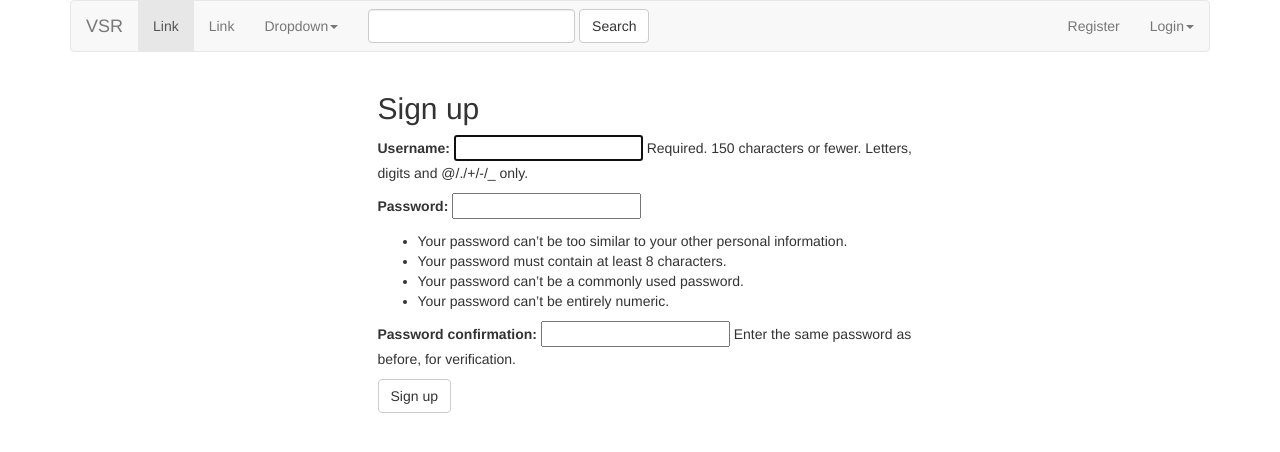
After one commit to CACppuccino/pysite, a Django app: page /trails/usr/register/ in a window 1280 px wide. The commit adds this page. Shown: the top 452 px of the page. Run offline with Django 3.2, Linux system fonts and the light colour scheme; some libraries are stand-ins or nearby versions.

Commit message:
register primary step finished

```diff
--- a/trails/templates/trails/index.html
+++ b/trails/templates/trails/index.html
@@ -57,7 +57,7 @@
 					</form>
 					<ul class="nav navbar-nav navbar-right">
 						<li>
-							 <a href="#">Register</a>
+							 <a href="./trails/usr/register">Register</a>
 						</li>
 						{% if not user.is_authenticated %}
 						<li class="dropdown">
--- /dev/null
+++ b/trails/templates/trails/register.html
@@ -0,0 +1,111 @@
+<!DOCTYPE html>
+
+<html>
+<head>
+<meta http-equiv="Content-Type" content="text/html; charset=UTF-8">
+   <title>Visual Sydney Rock-Download</title>
+	<link rel="stylesheet" href="https://cdn.bootcss.com/bootstrap/3.3.7/css/bootstrap.min.css">
+	<script src="https://cdn.bootcss.com/jquery/2.1.1/jquery.min.js"></script>
+	<script src="https://cdn.bootcss.com/bootstrap/3.3.7/js/bootstrap.min.js"></script>
+</head>
+<body cz-shortcut-listen="true">
+<div class="container">
+	<div class="row clearfix">
+		<div class="col-md-12 column">
+			<nav class="navbar navbar-default" role="navigation">
+				<div class="navbar-header">
+					 <button type="button" class="navbar-toggle" data-toggle="collapse" data-target="#bs-example-navbar-collapse-1"> <span class="sr-only">Toggle navigation</span><span class="icon-bar"></span><span class="icon-bar"></span><span class="icon-bar"></span></button>
+					<a class="navbar-brand" href="#">VSR</a>
+				</div>
+
+				<div class="collapse navbar-collapse" id="bs-example-navbar-collapse-1">
+					<ul class="nav navbar-nav">
+						<li class="active">
+							 <a href="#">Link</a>
+						</li>
+						<li>
+							 <a href="#">Link</a>
+						</li>
+						<li class="dropdown">
+							 <a href="#" class="dropdown-toggle" data-toggle="dropdown">Dropdown<strong class="caret"></strong></a>
+							<ul class="dropdown-menu">
+								<li>
+									 <a href="#">Action</a>
+								</li>
+								<li>
+									 <a href="#">Another action</a>
+								</li>
+								<li>
+									 <a href="#">Something else here</a>
+								</li>
+								<li class="divider">
+								</li>
+								<li>
+									 <a href="#">Separated link</a>
+								</li>
+								<li class="divider">
+								</li>
+								<li>
+									 <a href="#">One more separated link</a>
+								</li>
+							</ul>
+						</li>
+					</ul>
+					<form class="navbar-form navbar-left" role="search">
+						<div class="form-group">
+							<input type="text" class="form-control">
+						</div> <button type="submit" class="btn btn-default">Search</button>
+					</form>
+					<ul class="nav navbar-nav navbar-right">
+						<li>
+							 <a href="#">Register</a>
+						</li>
+							{% if not user.is_authenticated %}
+						<li class="dropdown">
+							 <a href="#" class="dropdown-toggle" data-toggle="dropdown">Login<strong class="caret"></strong></a>
+							<ul class="dropdown-menu">
+							<form class="form-group" role="form" method="POST">
+							{% csrf_token %}
+									<div class="form-group"><label for="exampleInputEmail1">Email address</label><input type="text" class="form-control"  name = "username"></div>
+
+
+		<div class="form-group">							<label for="exampleInputPassword1">Password</label><input type="password" class="form-control" name = "password"></div>
+
+
+<div class="form-group">									<button type="submit" class="btn btn-default">Login</button></div>
+
+							</form>
+							</ul>
+						</li>
+						{% else %}
+						<li>
+							<a href="#" class="dropdown-toggle" data-toggle="dropdown" >{{ user.username }}<strong class="caret"></strong></a>
+							<ul class="dropdown-menu">
+								<li><a href="{{userUrl}}">dashboard</a></li>
+								<li><a href="{{userLogout}}">Logout</a></li>
+							</ul>
+						</li>
+						{% endif %}					</ul>
+				</div>
+
+			</nav>
+	<div class="container">
+	<div class="row clearfix">
+		<div class="col-md-3 column"></div>
+		<div class="col-md-6 column">
+
+
+		{% block content %}
+		  <h2>Sign up</h2>
+		  <form method="post">
+  		    {% csrf_token %}
+		    {{ form.as_p }}
+		    <button type="submit" class="btn btn-default">Sign up</button>
+		  </form>
+		{% endblock %}
+		</div>
+		<div class="col-md-3 column"></div>
+	</div>
+</div>
+	</body>
+</html>
--- a/trails/urls.py
+++ b/trails/urls.py
@@ -7,5 +7,6 @@ urlpatterns = [
 	url(r'^person/bags/$',tviews.bags),
 	url(r'^person/download/$',tviews.downloads),
 	url(r'^usr/logout/$',tviews.log_user_out),
-	url(r'^usr/dashboard/$',tviews.dashboard),
+	url(r'^usr/register/$', tviews.user_register, name = 'register'),
+	url(r'^usr/dashboard/$',tviews.dashboard, name= 'dash_board'),
 ]
--- a/trails/views.py
+++ b/trails/views.py
@@ -4,10 +4,38 @@ from django.views.decorators.csrf import csrf_exempt
 from django.utils.decorators import method_decorator
 from django.http import HttpResponse, Http404
 from trails.models import Person
+from django.contrib.auth.forms import UserCreationForm
+from django.contrib.auth.models import User
+from django.contrib.auth.validators import UnicodeUsernameValidator
 import os
 from django.conf import settings
 from django.contrib.auth import authenticate, login, logout
 # Create your views here.
+
+def user_register(request):
+	if request.method == 'POST':
+		form = UserCreationForm(request.POST)
+		if form.is_valid():
+			user = form.save(commit = False)
+			username = form.cleaned_data['username']
+			raw_password = form.cleaned_data['password1']
+			user.set_password(raw_password)
+			user.save()
+			user_auth = authenticate(username = username, password = raw_password)
+			user.set_password(raw_password)
+			login(request, user_auth)
+			return redirect('dash_board')
+		else:
+			return HttpResponse('invalid registration')
+	else:
+		form = UserCreationForm()
+		userUrl = '#'
+		userLogout = '../logout'
+		data = {}
+		data['userUrl'] = userUrl
+		data['userLogout'] = userLogout
+		data['form'] = form
+		return render(request,'trails/register.html', data)
 
 def checkperson(requests, numm):
 	try:
@@ -19,10 +47,10 @@ def checkperson(requests, numm):
 
 def index_page(request):
 	if request.method == 'POST':
-		print("1st step passed")
+		# print("1st step passed")
 		username = request.POST['username']
 		password = request.POST['password']
-		print("2nd step")
+		# print("2nd step")
 		user = authenticate(request, username = username, password = password)
 		if user is not None:
 			login(request, user)
```
Also changed, not shown: db.sqlite3.
